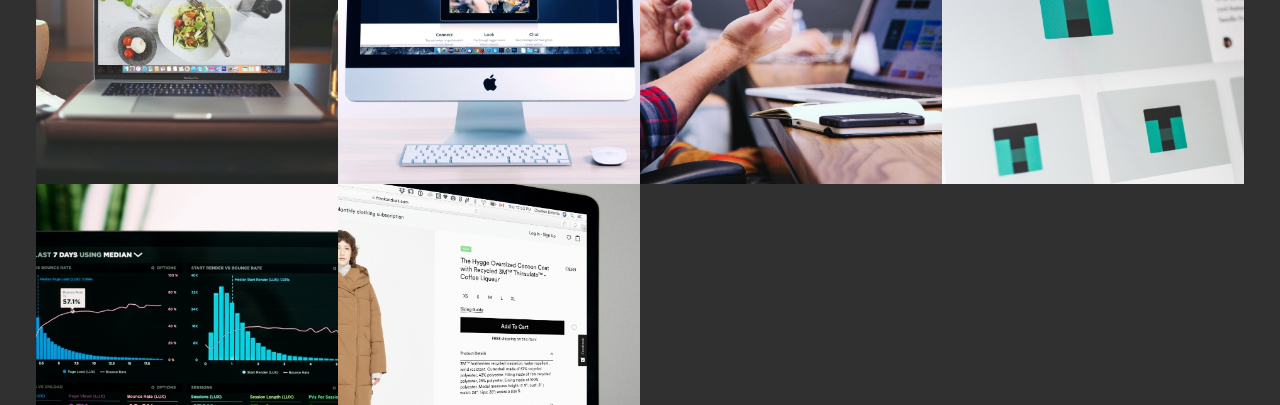
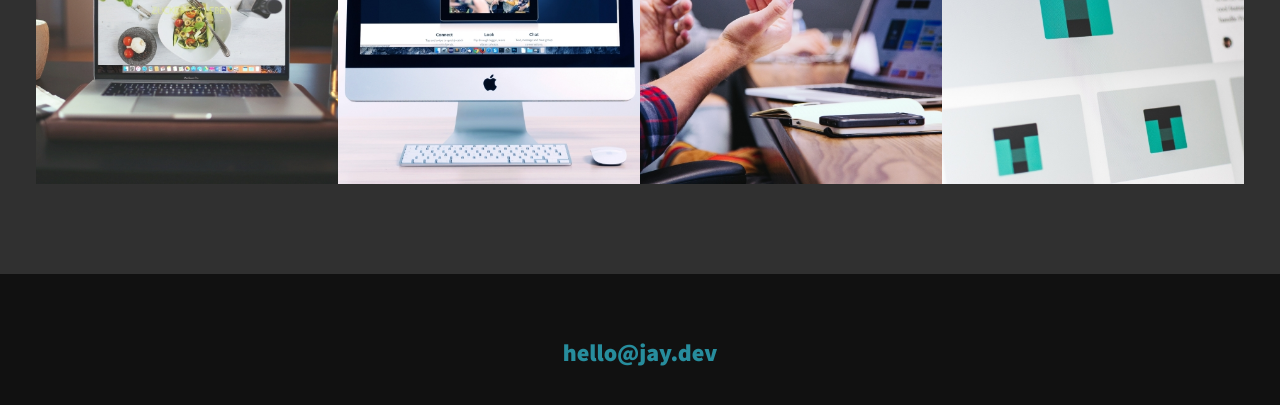
Before and after one commit to jayp19021993/Portfolio, a plain HTML site: page index.html in a window 1280 px wide. Shown: the part 2226-2631 px from the top of the page. Drawn offline with nearby package versions, Linux system fonts and the light colour scheme.

Commit message:
html update project

```diff
--- a/index.html
+++ b/index.html
@@ -111,16 +111,6 @@
                 <a href="#" class="portfolio__item">
                     <img src="img/portfolio-08.jpg" alt="" class="portfolio__img">
                 </a>
-
-                <!-- Portfolio item 09 -->
-                <a href="#" class="portfolio__item">
-                    <img src="img/portfolio-09.jpg" alt="" class="portfolio__img">
-                </a>
-
-                <!-- Portfolio item 0 0-->
-                <a href="#" class="portfolio__item">
-                    <img src="img/portfolio-10.jpg" alt="" class="portfolio__img">
-                </a>
             </div>
         </section>
 
```
